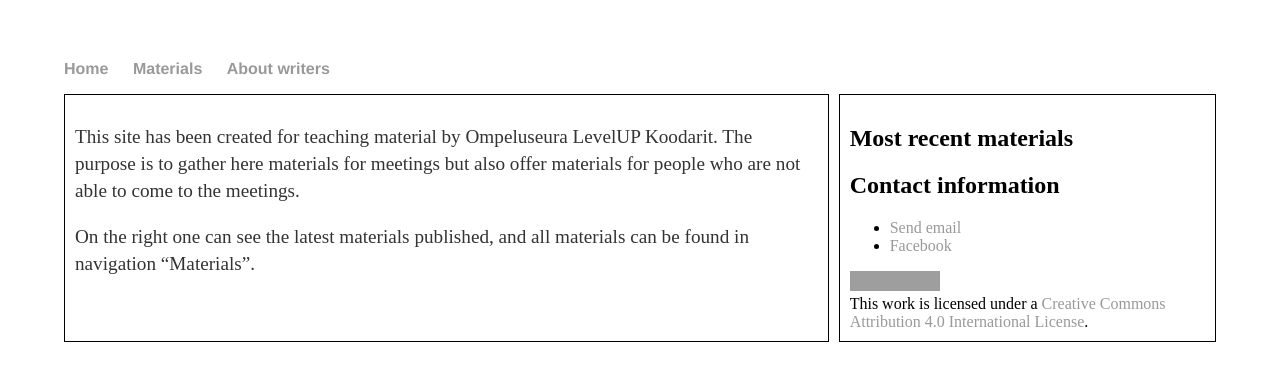
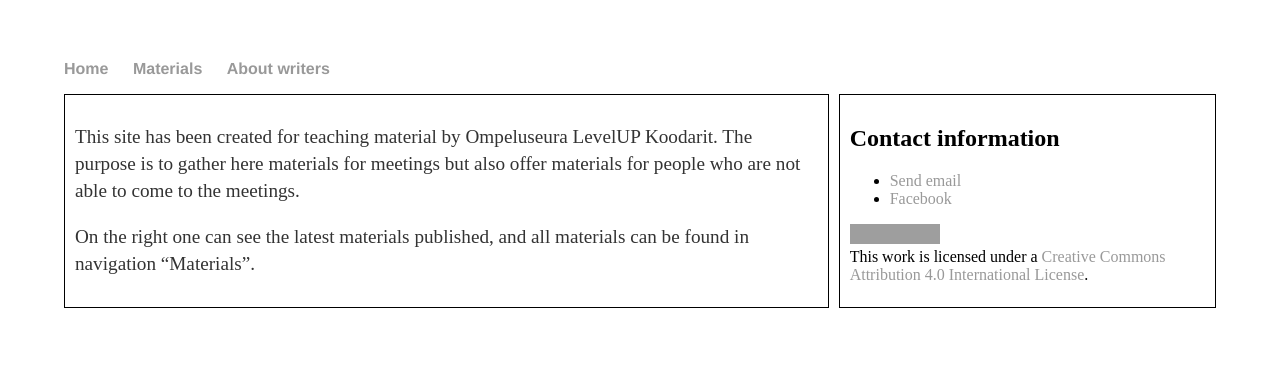
Before and after one commit to OSlevelUPkoodarit/OSlevelUPkoodarit.github.io, a Jekyll site: the page built from index.md, in a window 1280 px wide. Shown: the top 381 px of the page. Built offline with Jekyll 4.4.1, drawn with Linux system fonts in a browser that asks for light colours; grey boxes are pictures that could not be loaded.

Commit message:
changed instruction to use drafts instead of posts before publishing material

```diff
--- a/_layouts/default.html
+++ b/_layouts/default.html
@@ -12,15 +12,18 @@
 			</nav>
 			<div class="fullcontent">
 				<div class="sidepanel">
+				{% if site.posts != empty %}
 					<h2>Most recent materials</h2>
+
 					<ol class="posts">
 
-	  					{% for post in site.posts %}
+	  					{% for post in site.posts limit:5 %}
 	    				<li>
 	    					<a href="{{ post.url }}" title="{{ post.title }}">{{ post.title }}</a></br>
 	    				</li>
 	  					{% endfor %}
 					</ol>
+					{% endif %}
 					<h2>Contact information</h2>
 					{% include footer.html %}
 
```
Also changed, not shown: _drafts/setting-up.md (renamed from _posts/2018-07-02-setting-up.md, +0 -1 lines), README.md.
